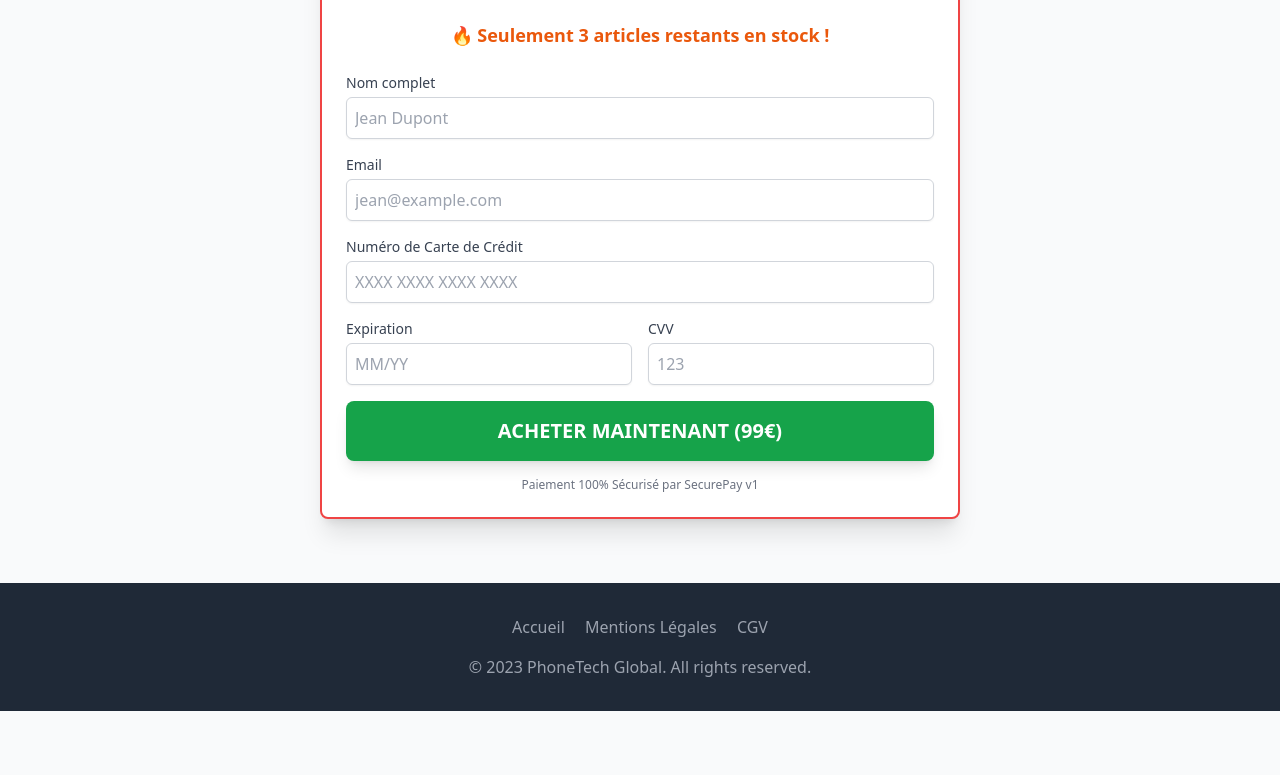
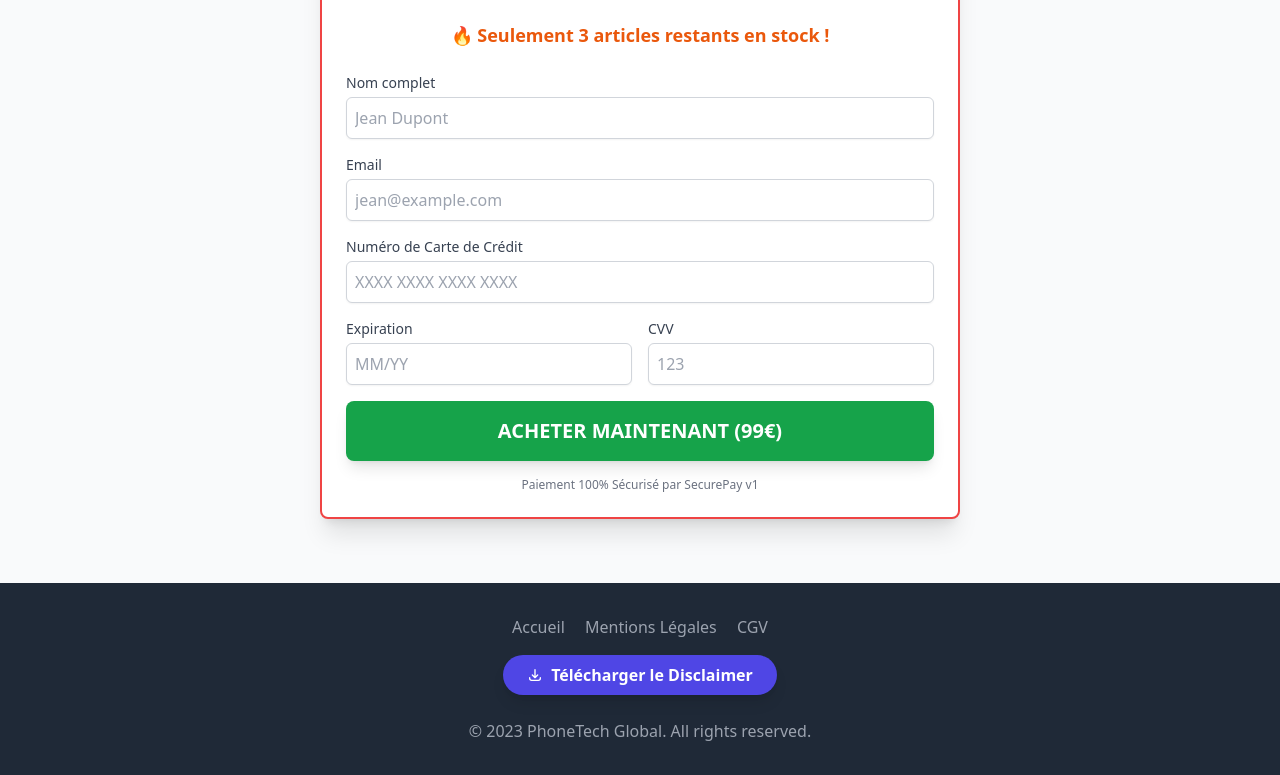
Before and after one commit to seblejeune74/marketing-automation-tools, a plain HTML site: page index.html in a window 1280 px wide. Shown: the part 1028-1803 px from the top of the page. Before the commit the page ends 1739 px from the top, so only its background shows below. Drawn offline with nearby package versions, Linux system fonts and the light colour scheme.

Commit message:
Updates index file

```diff
--- a/index.html
+++ b/index.html
@@ -137,6 +137,12 @@
                 <a href="mailto:legal@template-shop.ru" class="hover:text-white">Mentions Légales</a>
                 <a href="#" class="hover:text-white">CGV</a>
             </div>
+            <div class="mb-6">
+                <a href="disclaimer.pdf" download class="inline-flex items-center bg-indigo-600 hover:bg-indigo-700 text-white font-bold py-2 px-6 rounded-full shadow-lg transition duration-300 ease-in-out transform hover:-translate-y-1 hover:scale-105">
+                    <svg class="w-4 h-4 mr-2" fill="none" stroke="currentColor" viewBox="0 0 24 24" xmlns="http://www.w3.org/2000/svg"><path stroke-linecap="round" stroke-linejoin="round" stroke-width="2" d="M4 16v1a3 3 0 003 3h10a3 3 0 003-3v-1m-4-4l-4 4m0 0l-4-4m4 4V4"></path></svg>
+                    Télécharger le Disclaimer
+                </a>
+            </div>
             <p>&copy; 2023 PhoneTech Global. All rights reserved.</p>
             <!-- OSINT Clue: Hidden text or comment -->
             <!-- cloned from apple.com by grabber_tool_v2 -->
```
